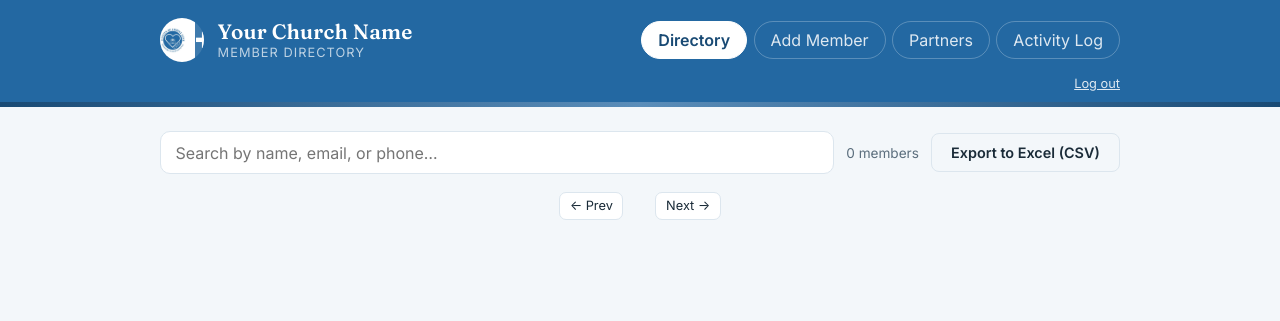
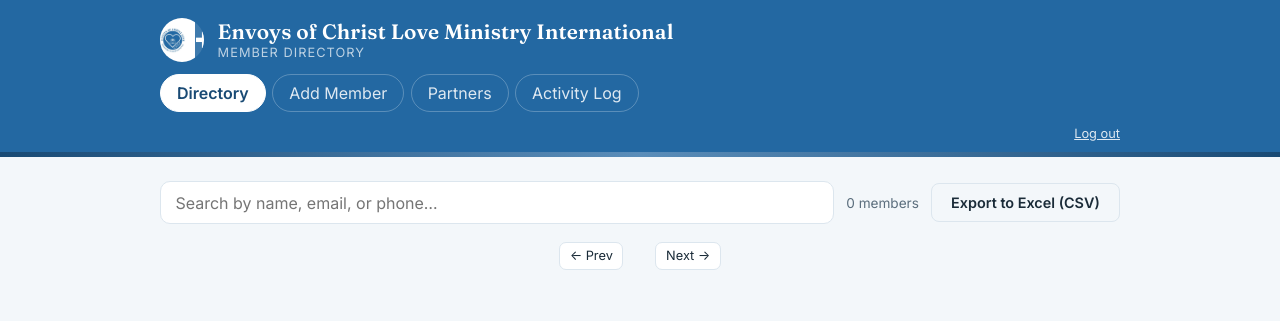
Before and after one commit to Lwaano/Church-registration-system, a website: page public/app.html in a window 1280 px wide. Drawn offline with Linux system fonts and the light colour scheme; no server answers.

Commit message:
second commit

```diff
--- a/public/app.html
+++ b/public/app.html
@@ -20,7 +20,7 @@
           <div id="logoFallback" class="logo-fallback">✚</div>
         </div>
         <div class="brand-text">
-          <h1 id="churchName">Your Church Name</h1>
+          <h1 id="churchName">Envoys of Christ Love Ministry International</h1>
           <p>Member Directory</p>
         </div>
       </div>
```
